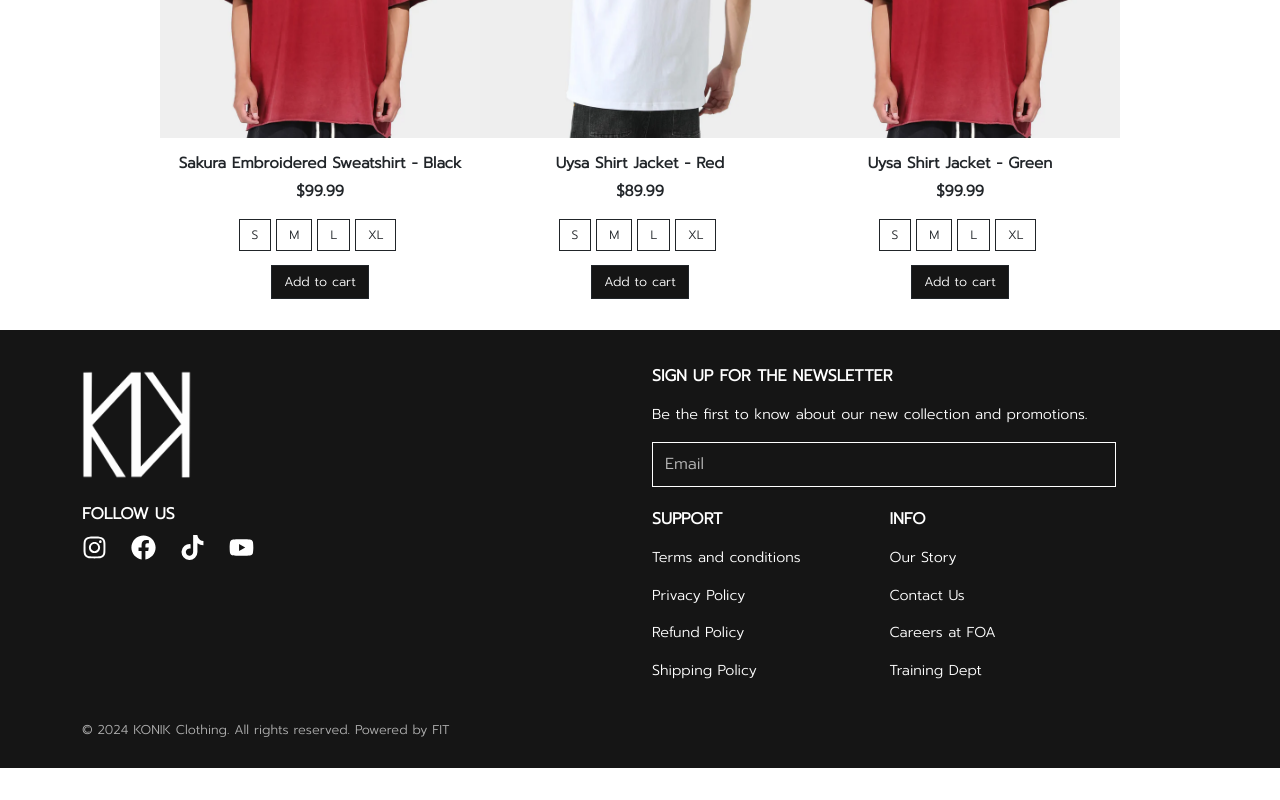
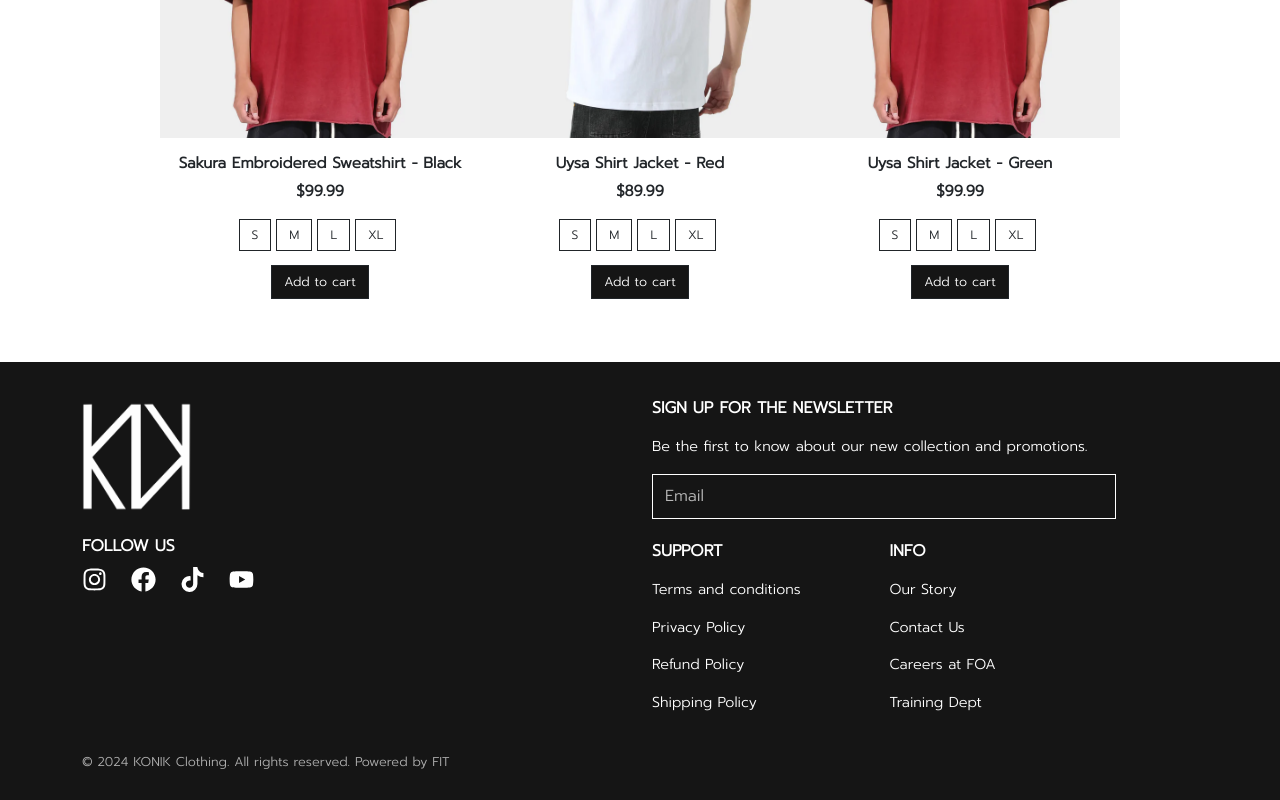
Before and after one commit to hhadithya/e-commerce-web, a React (Create React App) app: page / in a window 1280 px wide. Shown: the part 2284-3084 px from the top of the page. Before the commit the page ends 3052 px from the top, so only its background shows below. Built offline with nearby package versions, Linux system fonts and the light colour scheme.

Commit message:
minor changes

```diff
--- a/src/Stylesheets/footer.css
+++ b/src/Stylesheets/footer.css
@@ -5,6 +5,7 @@ footer {
     font-family: Prompt;;
     font-size: 0.9rem;
     font-weight: 600;
+    margin-top: 2.5%;
 }
 img {
     width: 110px;
```
